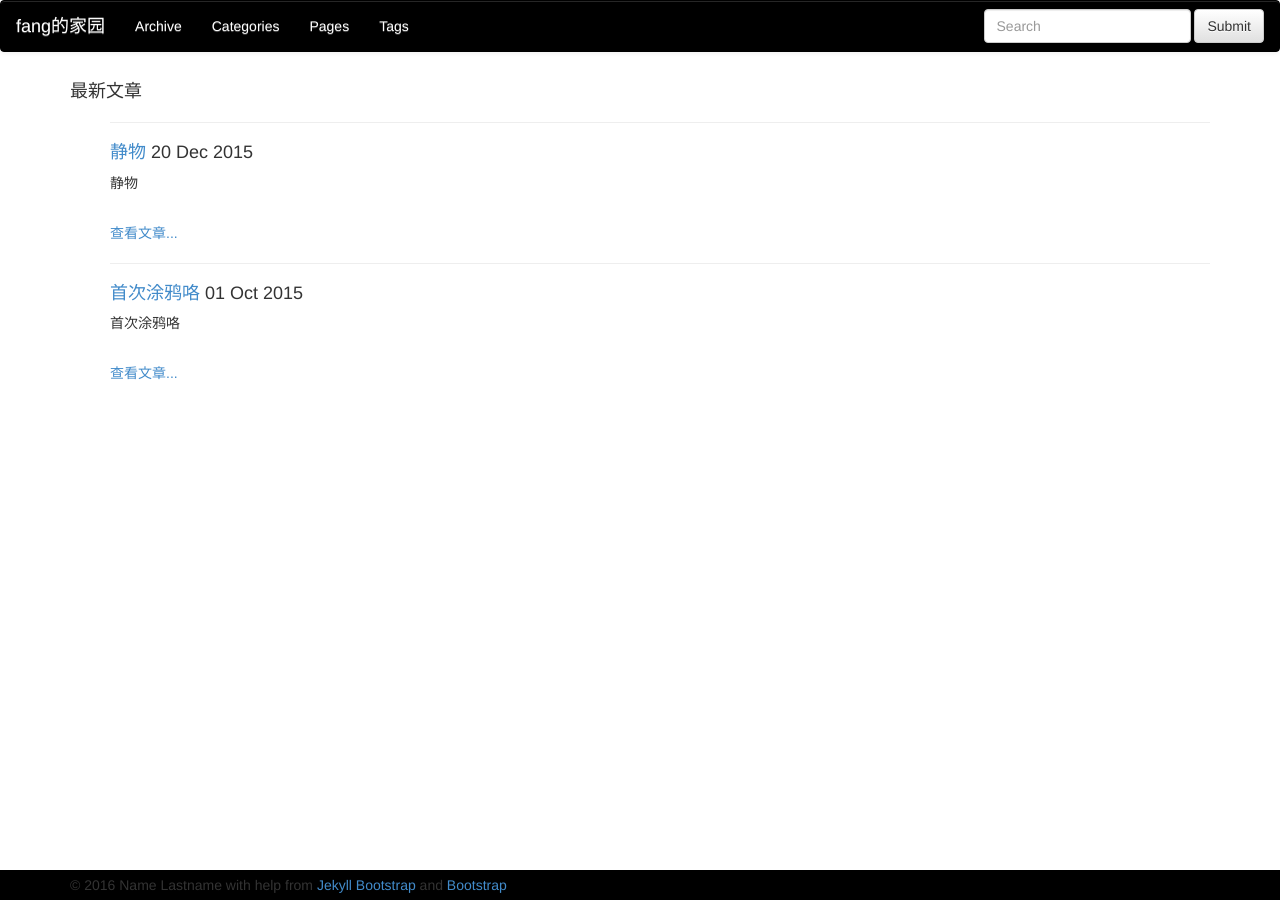
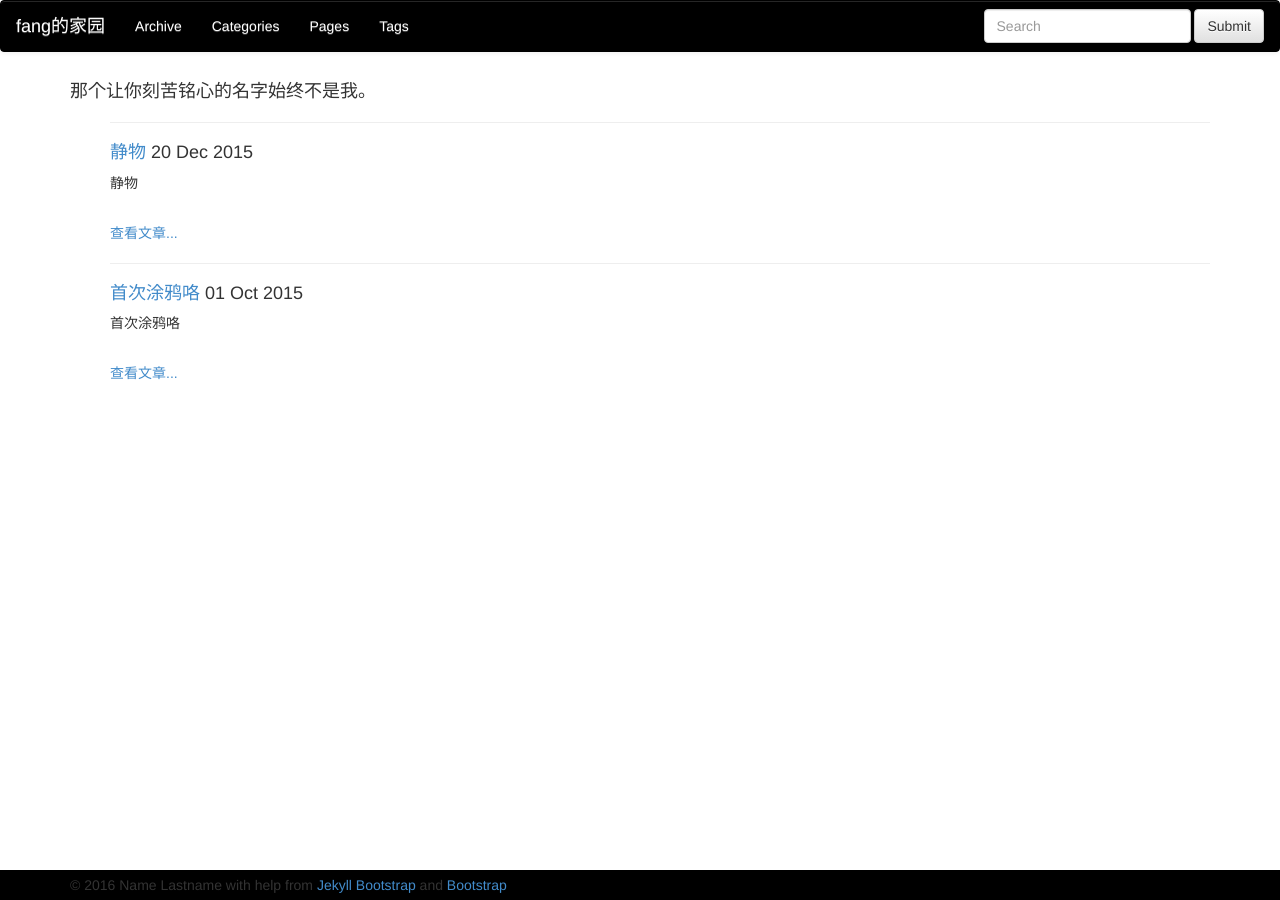
Before and after one commit to fang54/fang54.github.io, a Jekyll site: the page built from index.md, in a window 1280 px wide. Built offline with Jekyll 4.4.1, drawn with Linux system fonts in a browser that asks for light colours; nearby versions of some CDN libraries; comment, search, counter and statistics services are not loaded.

```diff
--- a/index.md
+++ b/index.md
@@ -4,7 +4,7 @@ layout: default
 ---
 
 
-<h4>最新文章</h4>
+<h4>那个让你刻苦铭心的名字始终不是我。</h4>
 
 
 <ul class="posts">
```
